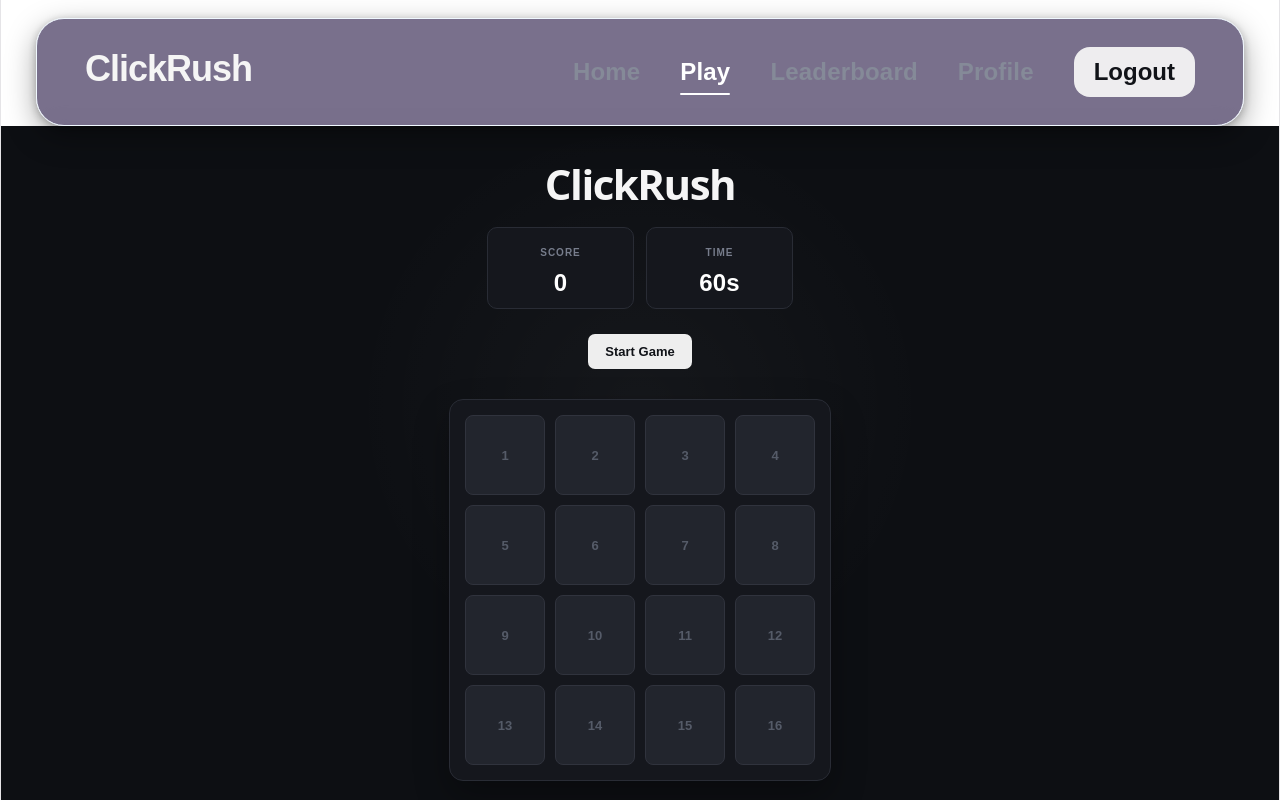
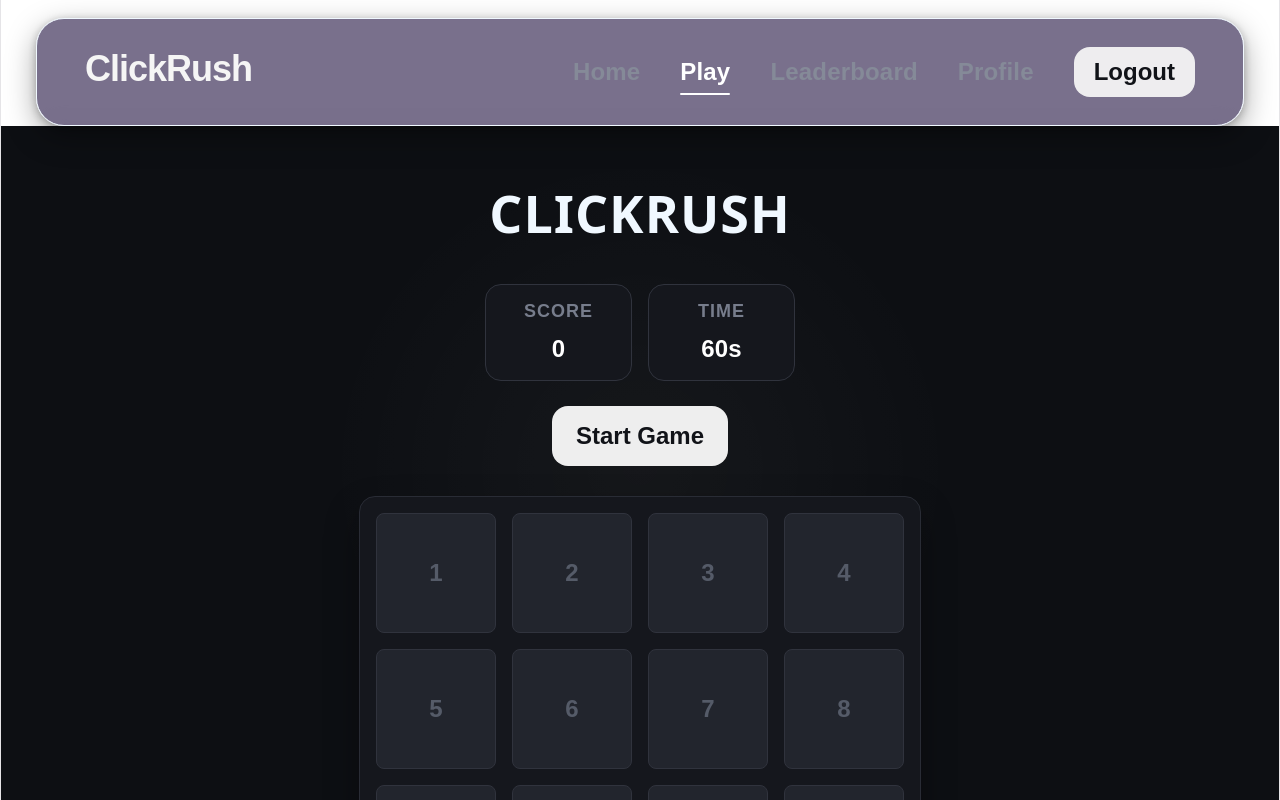
Before and after one commit to mansiey/FullStack-Projects, a React app in the folder 1. ClickRush/Frontend/: page /games in a window 1280 px wide. Shown: the top 800 px of the page. Built offline with nearby package versions, Linux system fonts and the light colour scheme; sample sign-in values are in the browser's storage; the HTML template or start-up script is replaced by a standard one; a web font is replaced by a local one.

Commit message:
Add style to game page

```diff
--- a/1. ClickRush/Frontend/src/pages/Games.css
+++ b/1. ClickRush/Frontend/src/pages/Games.css
@@ -10,20 +10,17 @@ body {
     font-weight: 400;
 }
 
-/* =========================
-   GAMES PAGE
-========================= */
+   /* GAMES PAGE */
+
 
 .games-page {
-    min-height: 100vh;
+    min-height: 80vh;
     box-sizing: border-box;
-
     display: flex;
     flex-direction: column;
     align-items: center;
-
     padding: 45px 20px;
-
+    line-height: 1.6;
     background:
         radial-gradient(
             circle at 50% 35%,
@@ -31,104 +28,81 @@ body {
             transparent 35%
         ),
         #0d0f13;
-
     color: #ffffff;
 }
 
 
-/* =========================
-   TITLE
-========================= */
+   /* TITLE */
 
 .games-page > h1 {
     margin: 0 0 30px;
-
-    font-size: 42px;
+    font-size: 52px;
     font-weight: 800;
-    letter-spacing: -1.5px;
-
-    color: #f5f5f5;
+    letter-spacing: 1px;
+    color: aliceblue;
+    text-transform: uppercase;
 }
 
-
-/* =========================
-   GAME HUD
-========================= */
+   /* GAME HUD */
 
 .game-hud {
     display: flex;
-    gap: 12px;
-
+    gap: 16px;
+    line-height: 1.6;
     margin-bottom: 25px;
 }
 
 .game-stat {
     min-width: 105px;
-
     padding: 12px 20px;
-
     display: flex;
     flex-direction: column;
     align-items: center;
     gap: 4px;
-
+    line-height: 1.6;
     background: #15171d;
-    border: 1px solid #292c35;
-    border-radius: 10px;
+    border: 1px solid #30333d;
+    border-radius: 16px;
 }
 
 .game-stat span {
-    font-size: 10px;
+    font-size: 18px;
     font-weight: 600;
-
     text-transform: uppercase;
     letter-spacing: 1px;
-
     color: #777d8c;
 }
 
 .game-stat strong {
     font-size: 24px;
     font-weight: 700;
-
     color: #ffffff;
 }
 
-
-/* =========================
-   GAME OVER
-========================= */
+   /* GAME OVER */
 
 .game-over {
     margin: 0 0 15px;
 
-    font-size: 20px;
+    font-size: 24px;
     font-weight: 700;
-
     color: #e5e5e5;
 }
 
-
-/* =========================
-   CONTROLS
-========================= */
+   /* CONTROLS */
 
 .game-controls {
     display: flex;
     align-items: center;
     gap: 10px;
-
     margin-bottom: 30px;
 }
 
 .game-controls button {
-    padding: 10px 17px;
-
-    border-radius: 7px;
-
-    font-size: 13px;
+    padding: 16px 24px;
+    border-radius: 16px;
+    font-size: 24px;
     font-weight: 600;
-
     cursor: pointer;
 
     transition:
@@ -136,15 +110,11 @@ body {
         background 0.2s ease;
 }
 
-
-/* =========================
-   START BUTTON
-========================= */
+   /* START BUTTON */
 
 .start-button {
     background: #eeeeee;
     color: #111318;
-
     border: none;
 }
 
@@ -153,88 +123,61 @@ body {
     transform: translateY(-1px);
 }
 
-
-/* =========================
-   CANCEL BUTTON
-========================= */
+   /* CANCEL BUTTON */
 
 .cancel-button {
     background: transparent;
     color: #999eaa;
-
     border: 1px solid #30333d;
 }
 
 .cancel-button:hover {
     background: #181a20;
     color: #ffffff;
-
     transform: translateY(-1px);
 }
 
-
-/* =========================
-   GAME GRID
-========================= */
+   /* GAME GRID */
 
 .game-grid {
     display: grid;
-
-    grid-template-columns: repeat(4, 80px);
-    gap: 10px;
-
-    padding: 15px;
-
+    grid-template-columns: repeat(4, 120px);
+    gap: 16px;
+    padding: 16px;
     background: #15171d;
     border: 1px solid #292c35;
-    border-radius: 14px;
-
+    border-radius: 16px;
     box-shadow: 0 15px 35px rgba(0, 0, 0, 0.3);
 }
 
-
-/* =========================
-   GAME CELLS
-========================= */
+   /* GAME CELLS */
 
 .game-cell {
-    width: 80px;
-    height: 80px;
-
+    width: 120px;
+    height: 120px;
     display: flex;
     align-items: center;
     justify-content: center;
-
     background: #22252d;
     border: 1px solid #30333d;
     border-radius: 8px;
-
     color: #555b68;
-
-    font-size: 13px;
+    font-size: 24px;
     font-weight: 600;
-
     cursor: default;
-
     transition:
         background 0.12s ease,
         transform 0.12s ease,
         border-color 0.12s ease;
 }
 
-
-/* =========================
-   ACTIVE CELL
-========================= */
+   /* ACTIVE CELL */
 
 .game-cell.active-cell {
     background: #ffffff;
     border-color: #ffffff;
-
     color: #111318;
-
     cursor: pointer;
-
     box-shadow:
         0 0 20px rgba(255, 255, 255, 0.15);
 }
@@ -244,9 +187,7 @@ body {
 }
 
 
-/* =========================
-   RESPONSIVE
-========================= */
+   /* RESPONSIVE */
 
 @media (max-width: 500px) {
 
```
